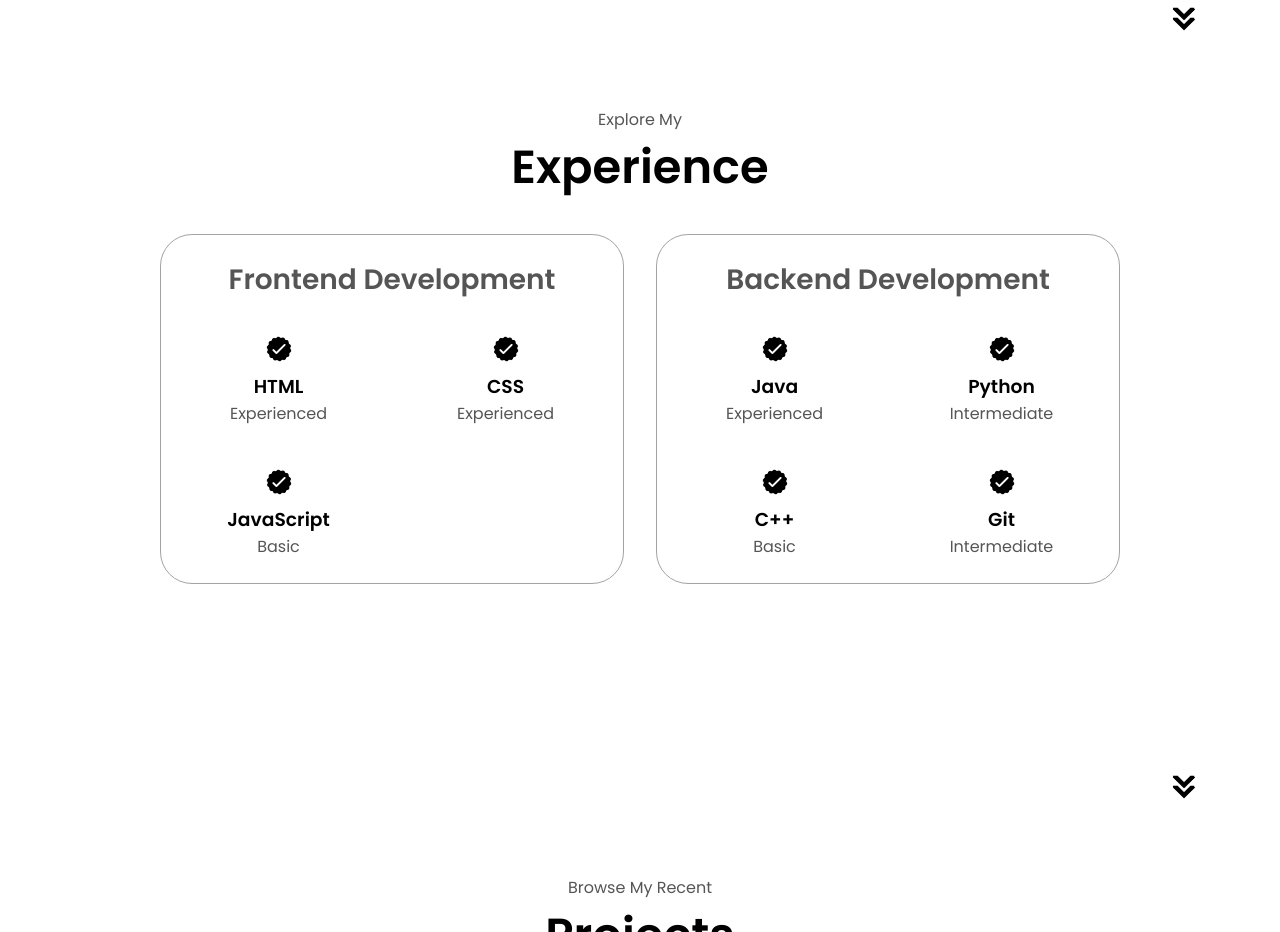
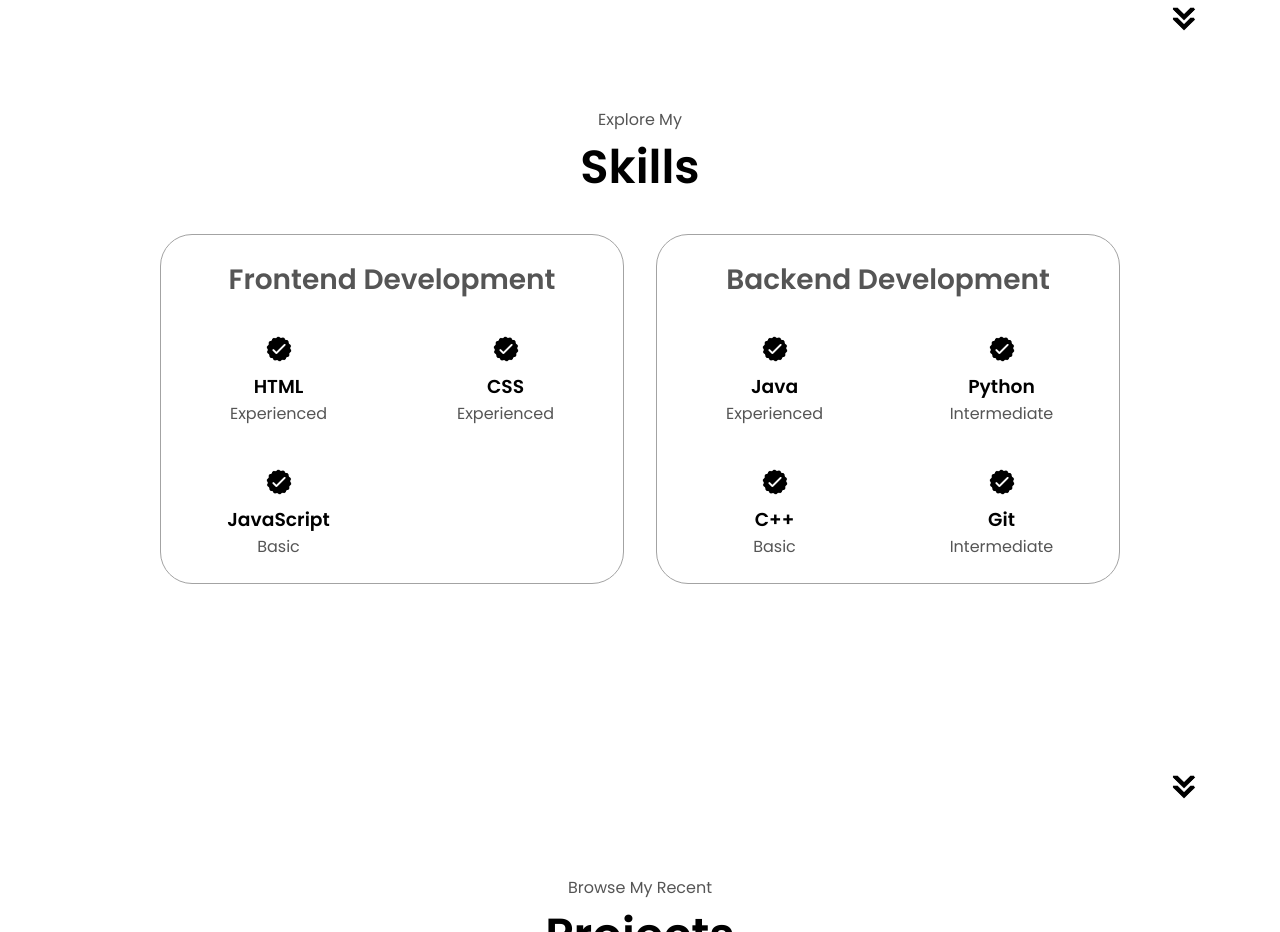
Before and after one commit to Akshayvigram/Portfolio, a plain HTML site: page index.html in a window 1280 px wide. Shown: the part 1469-2401 px from the top of the page. Drawn offline with Linux system fonts and the light colour scheme.

Commit message:
skills changes

```diff
--- a/index.html
+++ b/index.html
@@ -82,7 +82,7 @@
     </section>
     <section id="experience">
         <p class="section__text__p1">Explore My</p>
-        <h1 class="title">Experience</h1>
+        <h1 class="title">Skills</h1>
         <div class="experience-details-container">
             <div class="about-containers">
                 <div class="details-container">
```
